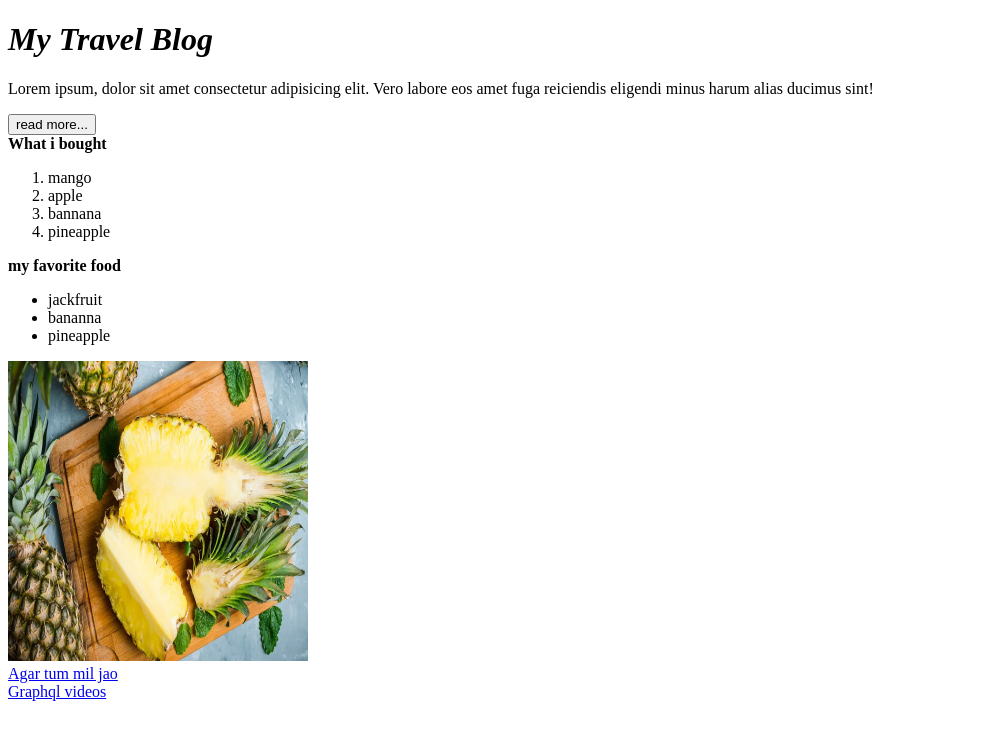
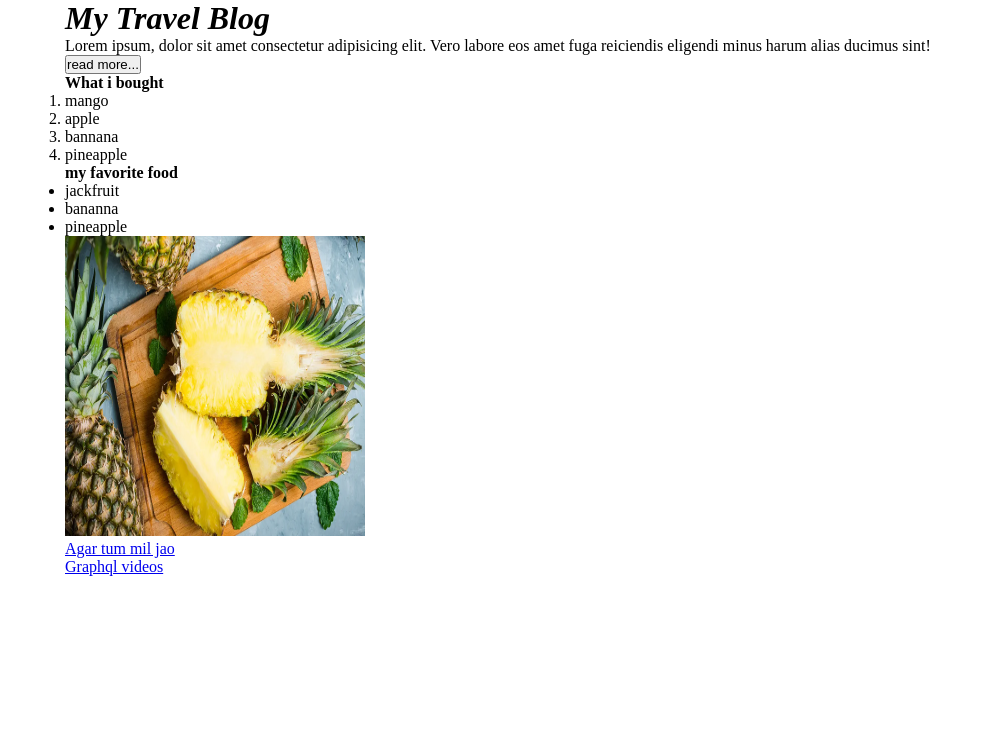
Before and after one commit to UzzalPahan/practise-1, a plain HTML site: page index.html in a window 1280 px wide. Shown: the whole page, without its empty margins (0-984 px from the left). Drawn offline with Linux system fonts and the light colour scheme.

Commit message:
add css file

```diff
--- a/index.html
+++ b/index.html
@@ -5,6 +5,7 @@
     <meta name="viewport" content="width=device-width, initial-scale=1.0">
     <link rel="shortcut icon" href="/pineapple.webp" type="image/x-icon">
     <title>My Travel Blog</title>
+    <link rel="stylesheet" href="style.css">
 </head>
 <body>
     <!-- this is the head section  -->
--- /dev/null
+++ b/style.css
@@ -0,0 +1,9 @@
+*{
+    margin: 0;
+    padding: 0;
+    box-sizing: border-box;
+}
+body{
+    max-width: 1150px;
+    margin: auto;
+}
```
